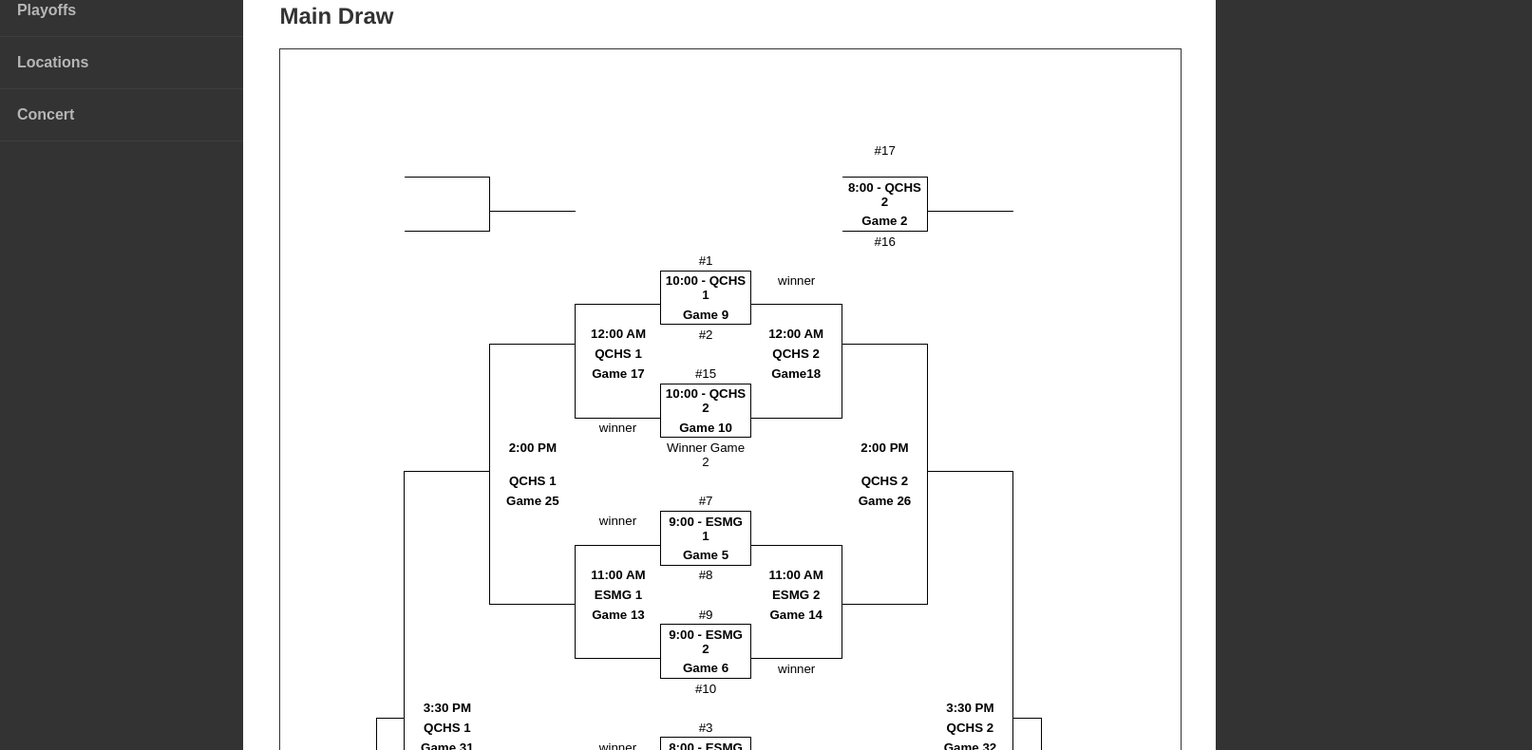
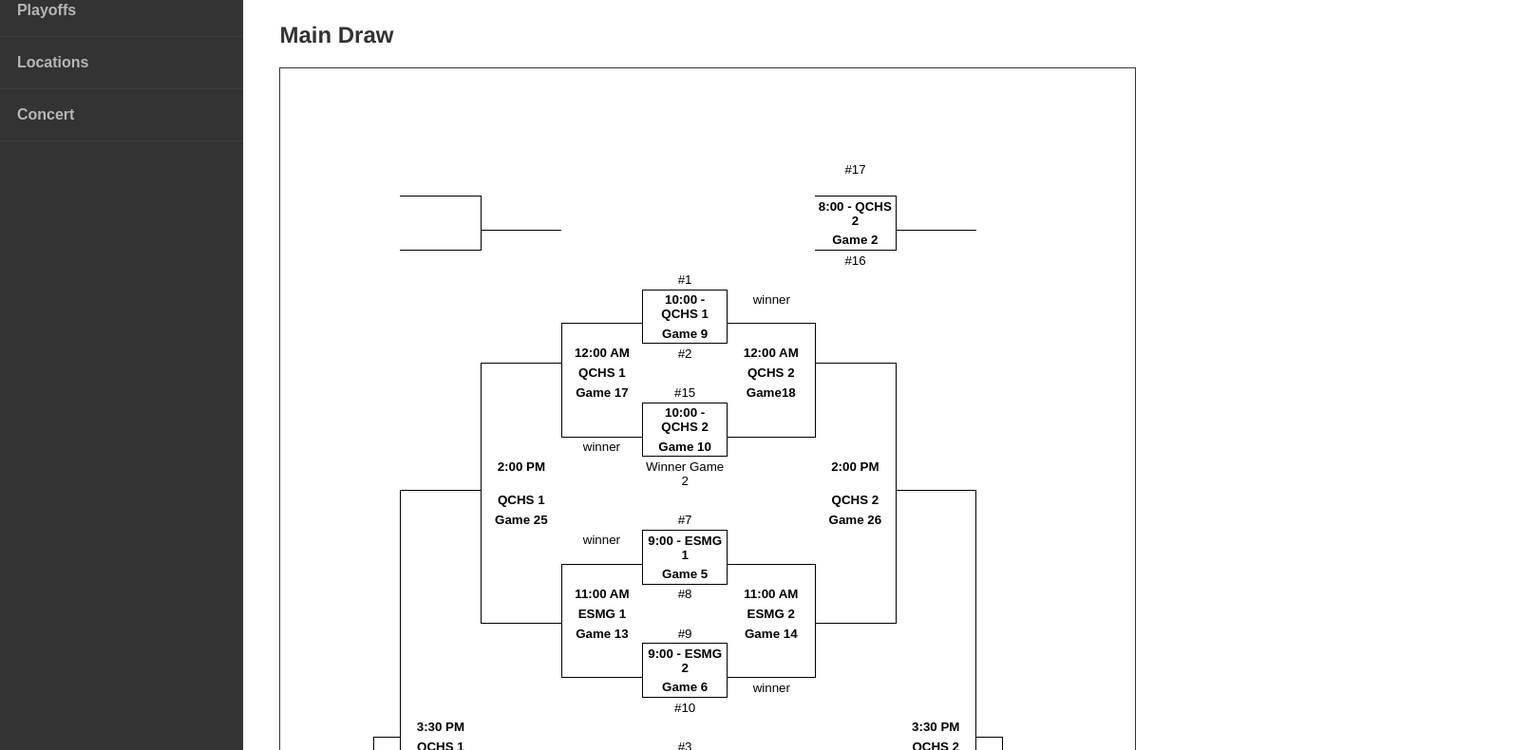
Before and after one commit to OCSSAA/OCSSAA.github.io, a plain HTML site: page playoffs/index.html in a window 1280 px wide. Shown: the part 235-1025 px from the top of the page at 95% size, 1613 px wide, since content can reach past the window. Drawn offline with Linux system fonts and the light colour scheme.

Commit message:
Menu and layout fix for horizontal scrolling

```diff
--- a/playoffs/index.html
+++ b/playoffs/index.html
@@ -23,9 +23,9 @@
 			<img src="../menu.png" alt="Menu" id="menu-button">
 			<h1>Playoffs</h1>
 			<h2>Main Draw</h2>
-			<iframe src="main.html" frameborder="0" style="border: 1px solid #333" width="100%" height="1400"></iframe>
+			<iframe src="main.html" frameborder="0" style="border: 1px solid #333" width="900" height="1400"></iframe>
 			<h2>Consolation Draw</h2>
-			<iframe src="consolation.html" frameborder="0" style="border: 1px solid #333" width="100%" height="800"></iframe>
+			<iframe src="consolation.html" frameborder="0" style="border: 1px solid #333" width="900" height="800"></iframe>
 		</div>
 	</body>
 <html>
--- a/scripts.js
+++ b/scripts.js
@@ -32,7 +32,7 @@ function toggle() {
 			display: "none"
 		});
 		$("#wrapper").css({
-			width: "94%"
+			left: "0"
 		});
 		open = false;
 		open_by_user = false;
@@ -41,7 +41,7 @@ function toggle() {
 	else {
 		if (window.innerWidth <= 1080) {
 			$("#wrapper").css({
-				width: "24%"
+				width: "20%"
 			})
 			$("nav").css({
 				width: "70%"
@@ -52,7 +52,7 @@ function toggle() {
 		}
 		else {
 			$("#wrapper").css({
-				width: "74%"
+				left: "20%"
 			});
 			$("nav").css({
 				width: "20%"
--- a/universal.css
+++ b/universal.css
@@ -200,12 +200,14 @@ tr > td:nth-child(10) {
 /* Site structure */
 
 #wrapper {
-	float: right;
 	padding: 3%;
 	margin: 0px auto;
 	display: inline-block;
 	padding-top: 0px;
 	background-color: white;
+	position: absolute;
+	width: 100%;
+	left: 20%;
 }
 
 #nother {
```
